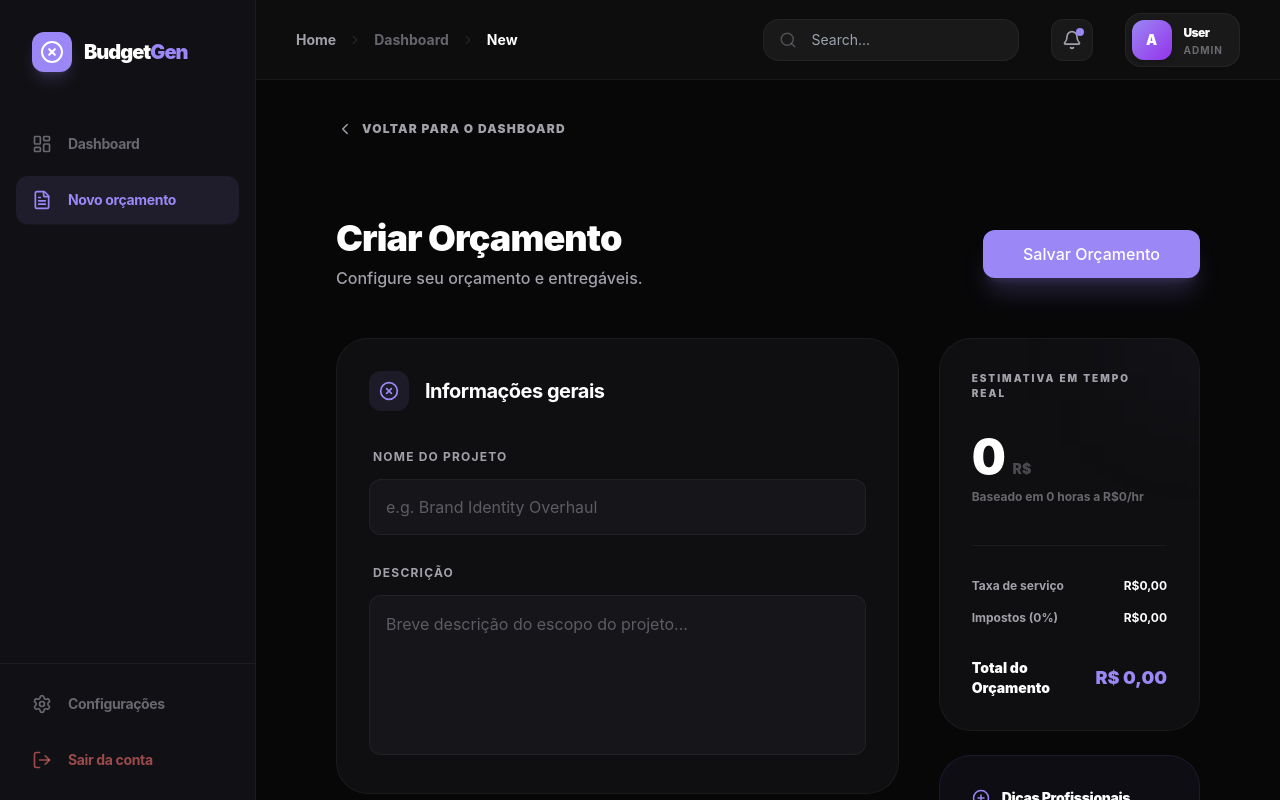
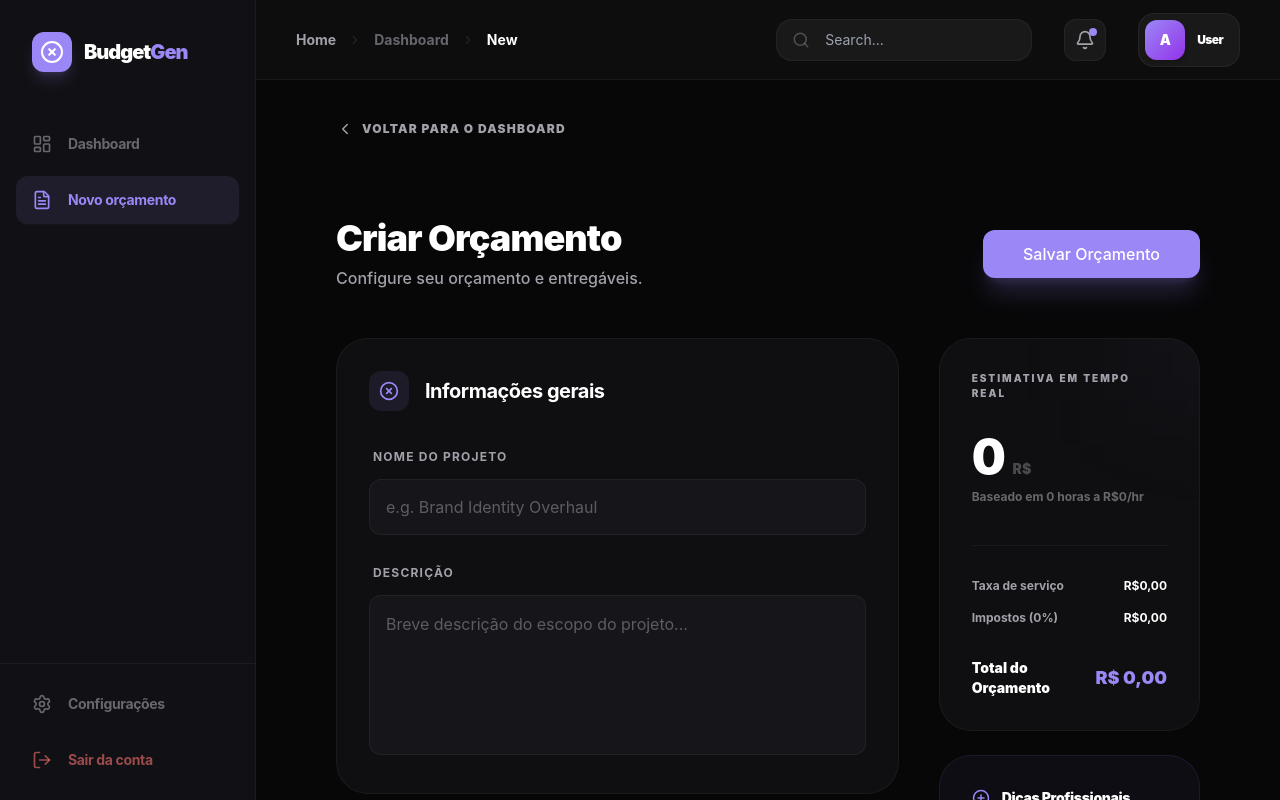
Before and after one commit to abraao-barros/white-room, a Next.js app: page /dashboard/new in a window 1280 px wide. Shown: the top 800 px of the page. Built offline with nearby package versions, Linux system fonts and the light colour scheme; no server answers.

Commit message:
fix: remove admin text on top navbar

```diff
--- a/src/components/TopNav.tsx
+++ b/src/components/TopNav.tsx
@@ -65,7 +65,6 @@ export default function TopNav({ user }: { user?: any }) {
                     </div>
                     <div className="text-left leading-none space-y-1">
                         <p className="text-xs font-black tracking-tighter text-white">{user?.name || 'User'}</p>
-                        <p className="text-[10px] font-bold text-muted tracking-widest uppercase opacity-60">Admin</p>
                     </div>
                 </button>
             </div>
```
